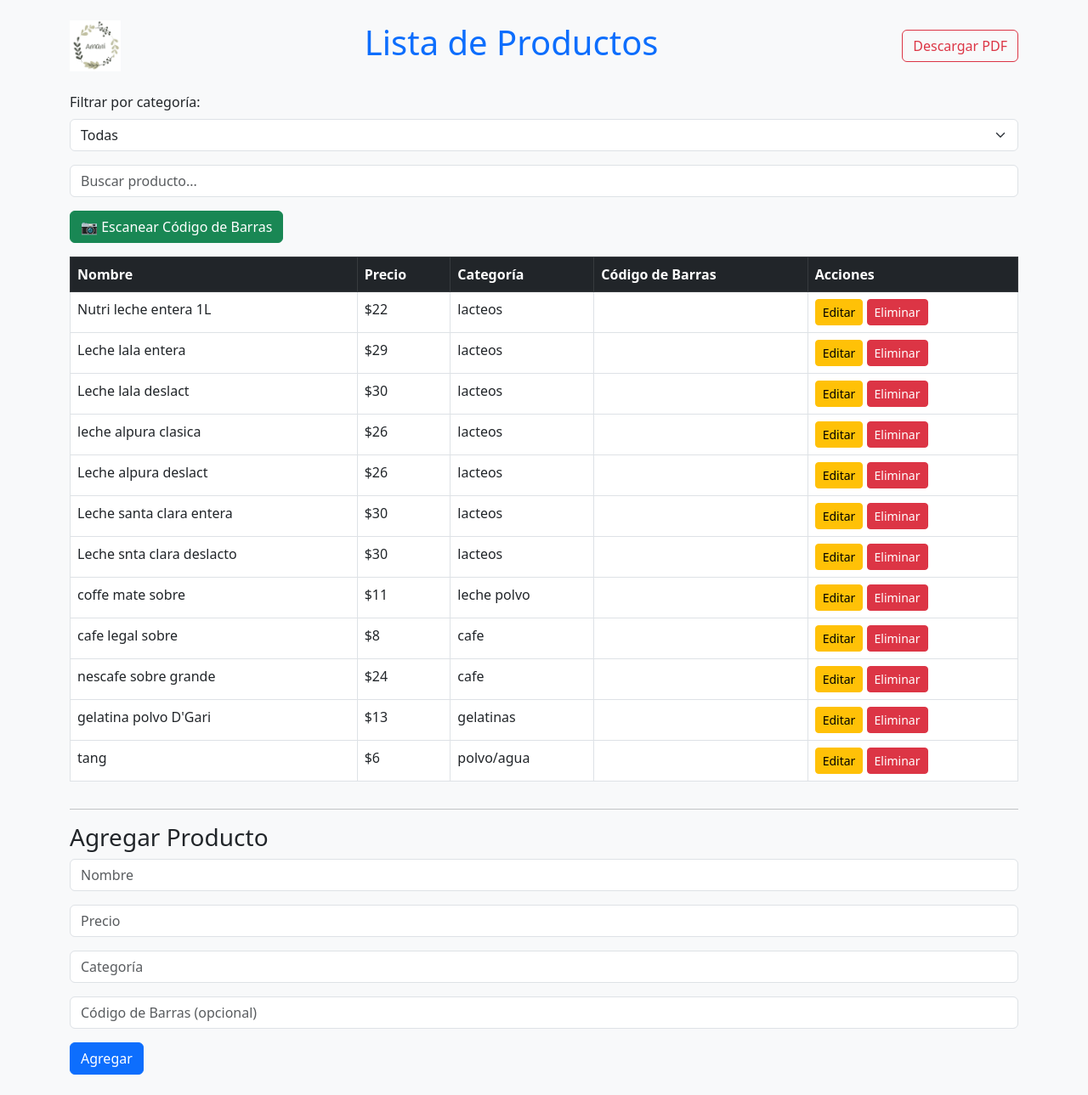
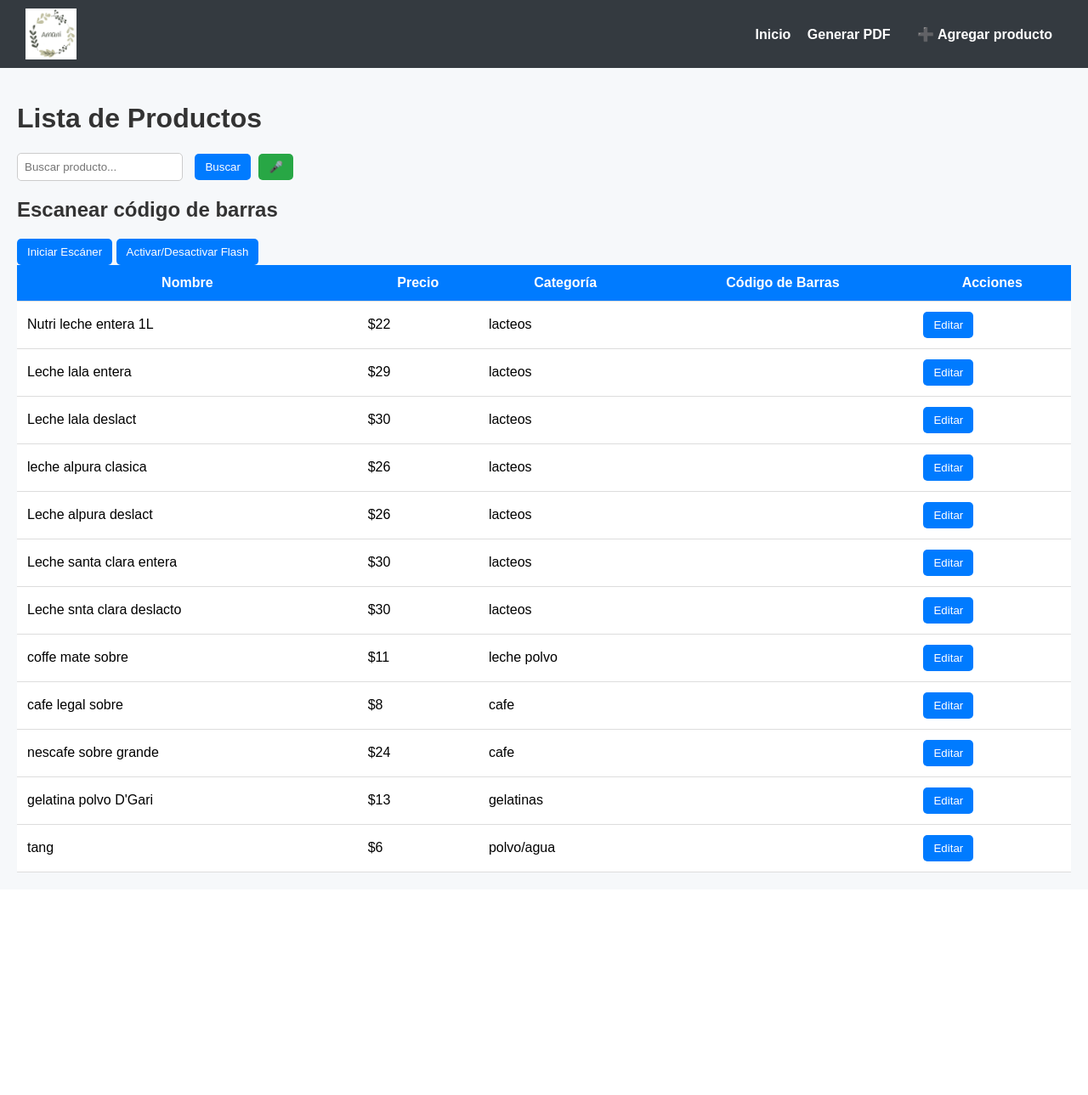
Before and after one commit to Marino2036/listaP, a Flask app: page / in a window 1280 px wide. Shown: the whole page at 85% size. After the commit the page ends 1027 px from the top, so only its background shows below. Run offline with Flask 3, Linux system fonts and the light colour scheme; some libraries are stand-ins or nearby versions.

Commit message:
Tus cambios

```diff
--- a/app.py
+++ b/app.py
@@ -1,15 +1,12 @@
 from flask import Flask, render_template, request, redirect, send_file
 import json
 from reportlab.pdfgen import canvas
-from datetime import datetime
 import os
 
 app = Flask(__name__)
 
-# Archivo JSON con datos
 DB_FILE = 'productos.json'
 
-# Datos iniciales si el archivo no existe
 datos_iniciales = [
     {"id": 1, "nombre": "Nutri leche entera 1L", "precio": 22, "categoria": "lacteos", "codigo": ""},
     {"id": 2, "nombre": "Leche lala entera", "precio": 29, "categoria": "lacteos", "codigo": ""},
@@ -25,18 +22,17 @@ datos_iniciales = [
     {"id": 12, "nombre": "tang", "precio": 6, "categoria": "polvo/agua", "codigo": ""},
 ]
 
-# Cargar o inicializar archivo JSON
 if not os.path.exists(DB_FILE):
-    with open(DB_FILE, 'w') as f:
-        json.dump(datos_iniciales, f)
+    with open(DB_FILE, 'w', encoding='utf-8') as f:
+        json.dump(datos_iniciales, f, indent=4, ensure_ascii=False)
 
 def cargar_productos():
-    with open(DB_FILE, 'r') as f:
+    with open(DB_FILE, 'r', encoding='utf-8') as f:
         return json.load(f)
 
 def guardar_productos(productos):
-    with open(DB_FILE, 'w') as f:
-        json.dump(productos, f, indent=4)
+    with open(DB_FILE, 'w', encoding='utf-8') as f:
+        json.dump(productos, f, indent=4, ensure_ascii=False)
 
 @app.route('/')
 def index():
--- a/templates/productos.html
+++ b/templates/productos.html
@@ -3,57 +3,158 @@
 <head>
     <meta charset="UTF-8">
     <title>Lista de Productos</title>
-    <link rel="stylesheet" href="https://cdn.jsdelivr.net/npm/bootstrap@5.3.0/dist/css/bootstrap.min.css">
-    <script src="https://unpkg.com/html5-qrcode" type="text/javascript"></script>
+    <meta name="viewport" content="width=device-width, initial-scale=1.0">
     <style>
-        .camara-container {
-            display: none;
-            margin-top: 20px;
+        body {
+            font-family: Arial, sans-serif;
+            background-color: #f6f8fa;
+            margin: 0; padding: 0;
         }
-        .logo {
+        header {
+            background-color: #343a40;
+            color: white;
+            padding: 10px 30px;
+            display: flex;
+            justify-content: space-between;
+            align-items: center;
+        }
+        header img {
             height: 60px;
         }
+        nav a, nav button {
+            color: white;
+            margin-left: 15px;
+            text-decoration: none;
+            font-weight: bold;
+            background: none;
+            border: none;
+            cursor: pointer;
+            font-size: 1em;
+        }
+        nav button:hover, nav a:hover {
+            text-decoration: underline;
+        }
+        main {
+            padding: 20px;
+        }
+        h1, h2 {
+            color: #333;
+        }
+        form {
+            margin-bottom: 20px;
+        }
+        input[type="text"], input[type="number"] {
+            padding: 8px;
+            margin-right: 10px;
+            border-radius: 5px;
+            border: 1px solid #ccc;
+        }
+        button {
+            padding: 8px 12px;
+            background-color: #007bff;
+            color: white;
+            border: none;
+            border-radius: 5px;
+            cursor: pointer;
+        }
+        button:hover {
+            background-color: #b30000;
+        }
+        table {
+            width: 100%;
+            border-collapse: collapse;
+            background: white;
+        }
+        th, td {
+            padding: 12px;
+            border-bottom: 1px solid #ddd;
+        }
+        th {
+            background-color: #007bff;
+            color: white;
+        }
+        .edit-section {
+            display: none;
+            margin-top: 10px;
+        }
+        .mic-btn {
+            background-color: #28a745;
+            margin-left: 5px;
+        }
+        .mic-btn:hover {
+            background-color: #218838;
+        }
+        footer {
+            text-align: center;
+            padding: 10px;
+            color: gray;
+            font-size: 0.9em;
+        }
+        #reader, #reader-agregar, .reader-editar {
+            width: 320px;
+            margin-top: 10px;
+            margin-bottom: 20px;
+        }
+        /* Modal */
+        .modal {
+            display: none;
+            position: fixed;
+            z-index: 10;
+            left: 0; top: 0;
+            width: 100%; height: 100%;
+            overflow: auto;
+            background-color: rgba(0,0,0,0.4);
+        }
+        .modal-content {
+            background-color: #fff;
+            margin: 10% auto;
+            padding: 20px;
+            border-radius: 10px;
+            width: 90%;
+            max-width: 600px;
+            box-shadow: 0px 0px 10px rgba(0,0,0,0.3);
+        }
+        .close {
+            float: right;
+            font-size: 28px;
+            font-weight: bold;
+            color: #aaa;
+            cursor: pointer;
+        }
+        .close:hover {
+            color: black;
+        }
     </style>
+
+    <script src="https://unpkg.com/html5-qrcode@2.3.7/html5-qrcode.min.js"></script>
 </head>
-<body class="bg-light">
-    <div class="container py-4">
-        <div class="d-flex justify-content-between align-items-center mb-4">
-            <img src="{{ url_for('static', filename='logo.png') }}" class="logo" alt="Logo">
-            <h1 class="text-primary">Lista de Productos</h1>
-            <a href="/pdf" class="btn btn-outline-danger">Descargar PDF</a>
-        </div>
+<body>
 
-        <!-- Menú desplegable por categoría -->
-        <div class="mb-3">
-            <label for="categoria" class="form-label">Filtrar por categoría:</label>
-            <select id="categoria" class="form-select" onchange="filtrarCategoria()">
-                <option value="Todas">Todas</option>
-                {% for categoria in categorias %}
-                <option value="{{ categoria }}">{{ categoria }}</option>
-                {% endfor %}
-            </select>
-        </div>
+<header>
+    <img src="{{ url_for('static', filename='logo.png') }}" alt="Logo">
+    <nav>
+        <a href="/">Inicio</a>
+        <a href="{{ url_for('generar_pdf') }}">Generar PDF</a>
+        <button onclick="mostrarModal()">➕ Agregar producto</button>
+    </nav>
+</header>
 
-        <!-- Buscar producto -->
-        <div class="mb-3">
-            <input type="text" id="busqueda" class="form-control" onkeyup="buscarProducto()" placeholder="Buscar producto...">
-        </div>
+<main>
+    <h1>Lista de Productos</h1>
 
-        <!-- Botón para encender/apagar cámara -->
-        <div class="mb-3">
-            <button class="btn btn-success" onclick="toggleCamara()">📷 Escanear Código de Barras</button>
-        </div>
+    <form method="get" action="/buscar">
+        <input id="busqueda" type="text" name="q" placeholder="Buscar producto..." value="{{ request.args.get('q', '') }}">
+        <button type="submit">Buscar</button>
+        <button type="button" onclick="iniciarReconocimiento()" class="mic-btn">🎤</button>
+    </form>
 
-        <!-- Escáner de código de barras -->
-        <div class="camara-container" id="camara-container">
-            <div id="reader" style="width: 300px;"></div>
-            <button class="btn btn-secondary mt-2" onclick="detenerCamara()">❌ Apagar Cámara</button>
-        </div>
+    <h2>Escanear código de barras</h2>
+    <div id="reader"></div>
+    <button type="button" onclick="startScanner('reader', 'busqueda', this)">Iniciar Escáner</button>
+    <button type="button" onclick="toggleFlash()">Activar/Desactivar Flash</button>
 
-        <!-- Lista de productos -->
-        <div class="table-responsive">
-            <table class="table table-bordered table-hover" id="tabla-productos">
-                <thead class="table-dark">
+    <table>
+        <thead>
             <tr>
                 <th>Nombre</th>
                 <th>Precio</th>
@@ -64,108 +165,39 @@
         </thead>
         <tbody>
             {% for producto in productos %}
-                    <tr data-categoria="{{ producto.categoria }}">
+                <tr>
                     <td>{{ producto.nombre }}</td>
                     <td>${{ producto.precio }}</td>
                     <td>{{ producto.categoria }}</td>
-                        <td>{{ producto.codigo_barras or '' }}</td>
+                    <td>{{ producto.codigo }}</td>
                     <td>
-                            <a href="/editar/{{ producto.id }}" class="btn btn-sm btn-warning">Editar</a>
-                            <a href="/eliminar/{{ producto.id }}" class="btn btn-sm btn-danger">Eliminar</a>
+                        <button type="button" onclick="toggleEdit({{ producto.id }})">Editar</button>
+                        <div class="edit-section" id="edit-section-{{ producto.id }}">
+                            <form method="post" action="/editar/{{ producto.id }}" style="margin-bottom: 10px;">
+                                <input type="text" name="nombre" value="{{ producto.nombre }}" required>
+                                <input type="number" name="precio" value="{{ producto.precio }}" min="0" step="0.01" required>
+                                <input type="text" name="categoria" value="{{ producto.categoria }}" required>
+                                <input type="text" name="codigo" id="codigo-editar-{{ producto.id }}" value="{{ producto.codigo }}" placeholder="Código de barras">
+                                <button type="button" onclick="startScanner('reader-editar-{{ producto.id }}', 'codigo-editar-{{ producto.id }}', this)">📷 Escanear código</button>
+                                <button type="submit">Guardar</button>
+                            </form>
+                            <div id="reader-editar-{{ producto.id }}" class="reader-editar"></div>
+                            <form method="get" action="/eliminar/{{ producto.id }}" onsubmit="return confirm('¿Eliminar este producto?');">
+                                <button type="submit">Eliminar</button>
+                            </form>
+                        </div>
                     </td>
                 </tr>
             {% endfor %}
         </tbody>
     </table>
-        </div>
+</main>
 
-        <!-- Agregar producto -->
-        <hr>
-        <h3>Agregar Producto</h3>
-        <form action="/agregar" method="post">
-            <div class="mb-3">
-                <input type="text" name="nombre" class="form-control" placeholder="Nombre" required>
-            </div>
-            <div class="mb-3">
-                <input type="number" name="precio" class="form-control" placeholder="Precio" required>
-            </div>
-            <div class="mb-3">
-                <input type="text" name="categoria" class="form-control" placeholder="Categoría" required>
-            </div>
-            <div class="mb-3">
-                <input type="text" name="codigo_barras" class="form-control" placeholder="Código de Barras (opcional)">
-            </div>
-            <button type="submit" class="btn btn-primary">Agregar</button>
-        </form>
-    </div>
-
-    <script>
-        function filtrarCategoria() {
-            const categoria = document.getElementById("categoria").value;
-            const filas = document.querySelectorAll("#tabla-productos tbody tr");
-
-            filas.forEach(fila => {
-                const cat = fila.getAttribute("data-categoria");
-                fila.style.display = (categoria === "Todas" || cat === categoria) ? "" : "none";
-            });
-        }
-
-        function buscarProducto() {
-            const texto = document.getElementById("busqueda").value.toLowerCase();
-            const filas = document.querySelectorAll("#tabla-productos tbody tr");
-
-            filas.forEach(fila => {
-                const contenido = fila.textContent.toLowerCase();
-                fila.style.display = contenido.includes(texto) ? "" : "none";
-            });
-        }
-
-        let scanner = null;
-        let camaraActiva = false;
-
-        function toggleCamara() {
-            if (camaraActiva) {
-                detenerCamara();
-            } else {
-                iniciarCamara();
-            }
-        }
-
-        function iniciarCamara() {
-            document.getElementById("camara-container").style.display = "block";
-            scanner = new Html5Qrcode("reader");
-            scanner.start(
-                { facingMode: "environment" },
-                {
-                    fps: 10,
-                    qrbox: { width: 250, height: 250 }
-                },
-                (decodedText, decodedResult) => {
-                    document.getElementById("busqueda").value = decodedText;
-                    buscarProducto();
-                    detenerCamara();
-                },
-                (errorMessage) => {
-                    // console.log(`Error escaneando: ${errorMessage}`);
-                }
-            ).then(() => {
-                camaraActiva = true;
-            }).catch(err => {
-                console.error("Error al iniciar cámara:", err);
-            });
-        }
-
-        function detenerCamara() {
-            if (scanner) {
-                scanner.stop().then(() => {
-                    scanner.clear();
-                    document.getElementById("camara-container").style.display = "none";
-                    camaraActiva = false;
-                }).catch(err => {
-                    console.error("Error al detener cámara:", err);
-                });
-            }
-        }
-    </script>
-</body>
-</html>
+<!-- Modal Agregar -->
+<div id="modal-agregar" class="modal">
+    <div class="modal-content">
+        <span class="close" onclick="cerrarModal()">&times;</span>
+        <h2>Agregar producto nuevo</h2>
+        <form method="post" action="/agregar">
+            <input type="text" name="nombre" placeholder="Nombre" required>
+            <input type="
```
Lines whose indentation alone changed are shown as unchanged.
